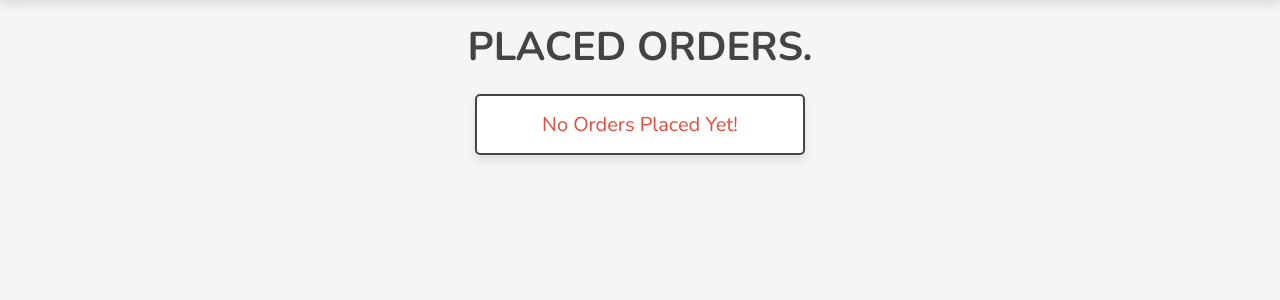
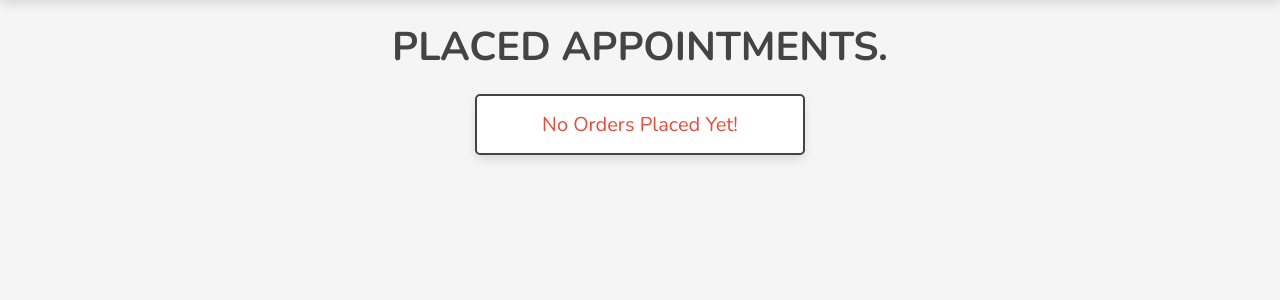
Before and after one commit to Shanth05/beauty_parlour, a PHP site: page /admin/placed_orders.php in a window 1280 px wide. Shown: the part 74-374 px from the top of the page. Run offline with PHP 8.4, Linux system fonts and the light colour scheme; a user stored in the database is signed in; data comes from the database, SQL or seed files in the repository; data that the repository does not hold is empty; some libraries are stand-ins or nearby versions.

Commit message:
Update placed_orders.php

```diff
--- a/admin/placed_orders.php
+++ b/admin/placed_orders.php
@@ -23,7 +23,7 @@ if(isset($_GET['delete'])){
    $delete_id = $_GET['delete'];
    $delete_order = $conn->prepare("DELETE FROM `orders` WHERE id = ?");
    $delete_order->execute([$delete_id]);
-   header('location:placed_orders.php');
+   header('location:placed_appointments.php');
 }
 
 ?>
@@ -34,7 +34,7 @@ if(isset($_GET['delete'])){
    <meta charset="UTF-8">
    <meta http-equiv="X-UA-Compatible" content="IE=edge">
    <meta name="viewport" content="width=device-width, initial-scale=1.0">
-   <title>Placed Orders.</title>
+   <title>Placed Appointments.</title>
 
    <link rel="stylesheet" href="https://cdnjs.cloudflare.com/ajax/libs/font-awesome/6.1.1/css/all.min.css">
 
@@ -47,7 +47,7 @@ if(isset($_GET['delete'])){
 
 <section class="orders">
 
-<h1 class="heading">Placed Orders.</h1>
+<h1 class="heading">Placed Appointments.</h1>
 
 <div class="box-container">
 
@@ -74,7 +74,7 @@ if(isset($_GET['delete'])){
          </select>
         <div class="flex-btn">
          <input type="submit" value="update" class="option-btn" name="update_payment">
-         <a href="placed_orders.php?delete=<?= $fetch_orders['id']; ?>" class="delete-btn" onclick="return confirm('delete this order?');">delete</a>
+         <a href="placed_appointments.php?delete=<?= $fetch_orders['id']; ?>" class="delete-btn" onclick="return confirm('delete this order?');">delete</a>
         </div>
       </form>
    </div>
```
